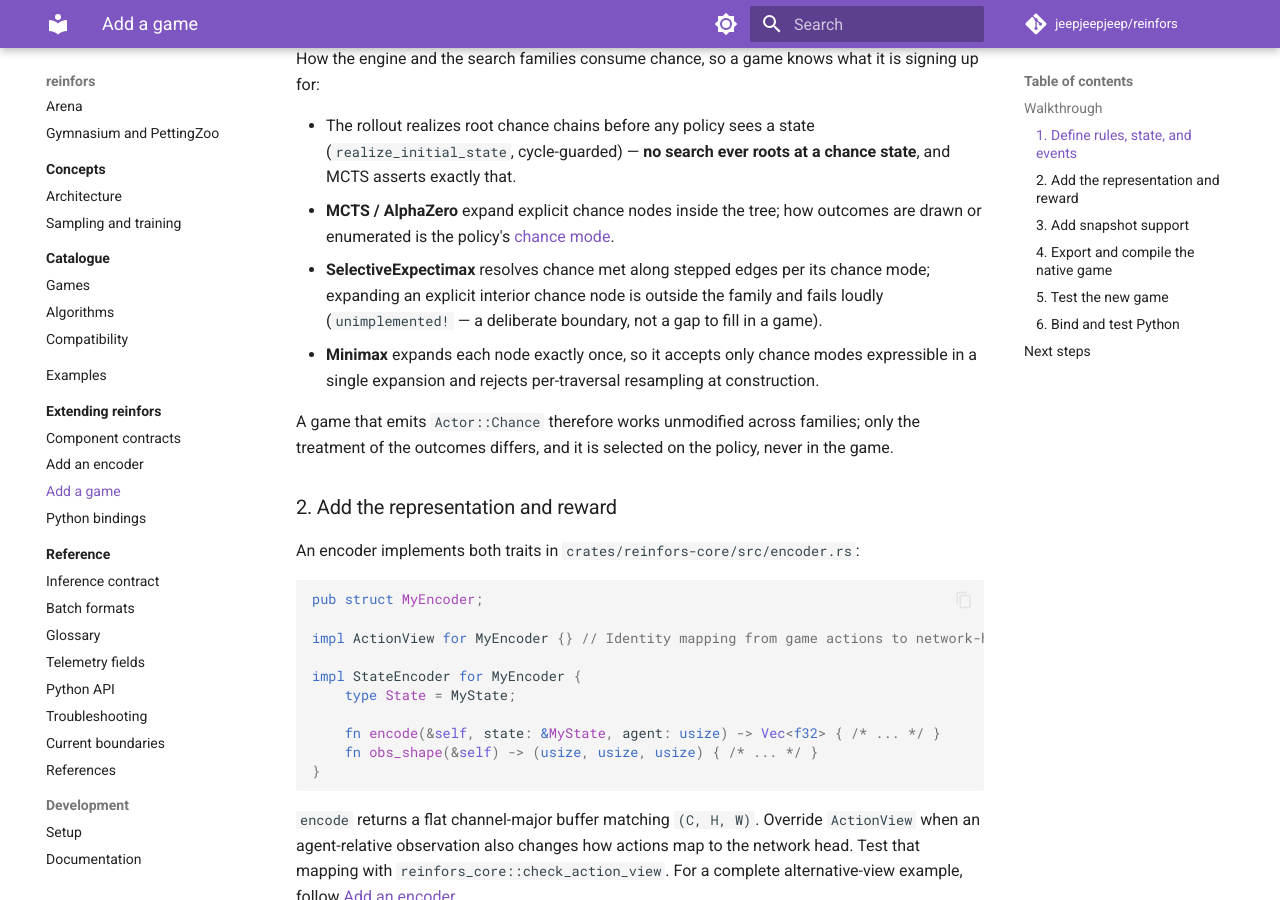
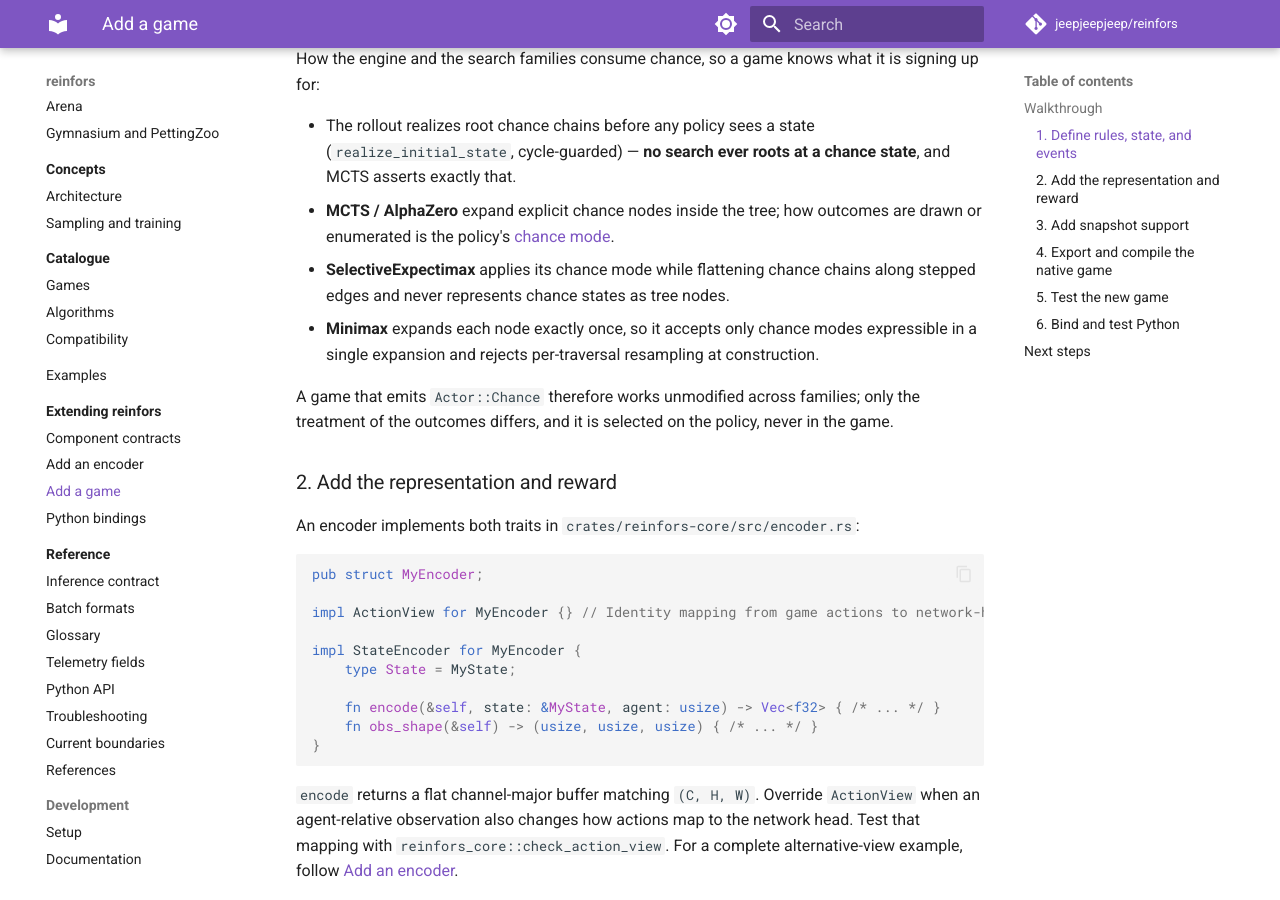
Before and after one commit to jeepjeepjeep/reinfors, an MkDocs documentation site: the page built from docs/extending/rust-components.md, in a window 1280 px wide and 900 px high, scrolled down 1651 px. Built offline with MkDocs 1.6.1 and Material for MkDocs 9.7.7, drawn with Linux system fonts in a browser that asks for light colours; comment, search, counter and statistics services are not loaded.

Commit message:
review: accurate expectimax chance wording; single stability statement

```diff
--- a/docs/extending/rust-components.md
+++ b/docs/extending/rust-components.md
@@ -78,9 +78,8 @@ How the engine and the search families consume chance, so a game knows what it i
   asserts exactly that.
 - **MCTS / AlphaZero** expand explicit chance nodes inside the tree; how outcomes are drawn or
   enumerated is the policy's [chance mode](../catalogue/algorithms.md).
-- **SelectiveExpectimax** resolves chance met along stepped edges per its chance mode; expanding an
-  explicit interior chance node is outside the family and fails loudly (`unimplemented!` — a
-  deliberate boundary, not a gap to fill in a game).
+- **SelectiveExpectimax** applies its chance mode while flattening chance chains along stepped
+  edges and never represents chance states as tree nodes.
 - **Minimax** expands each node exactly once, so it accepts only chance modes expressible in a
   single expansion and rejects per-traversal resampling at construction.
 
```
Also changed, not shown: README.md (+0 -2 lines).
